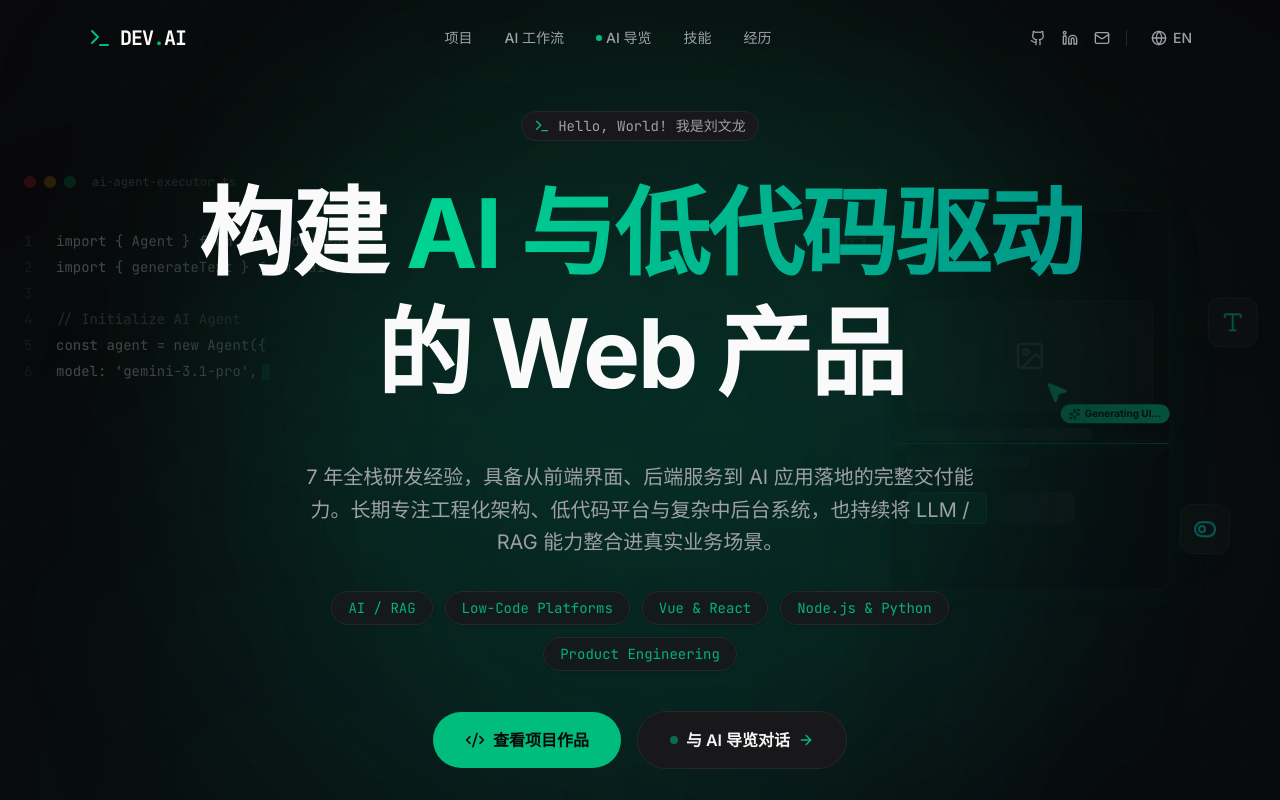
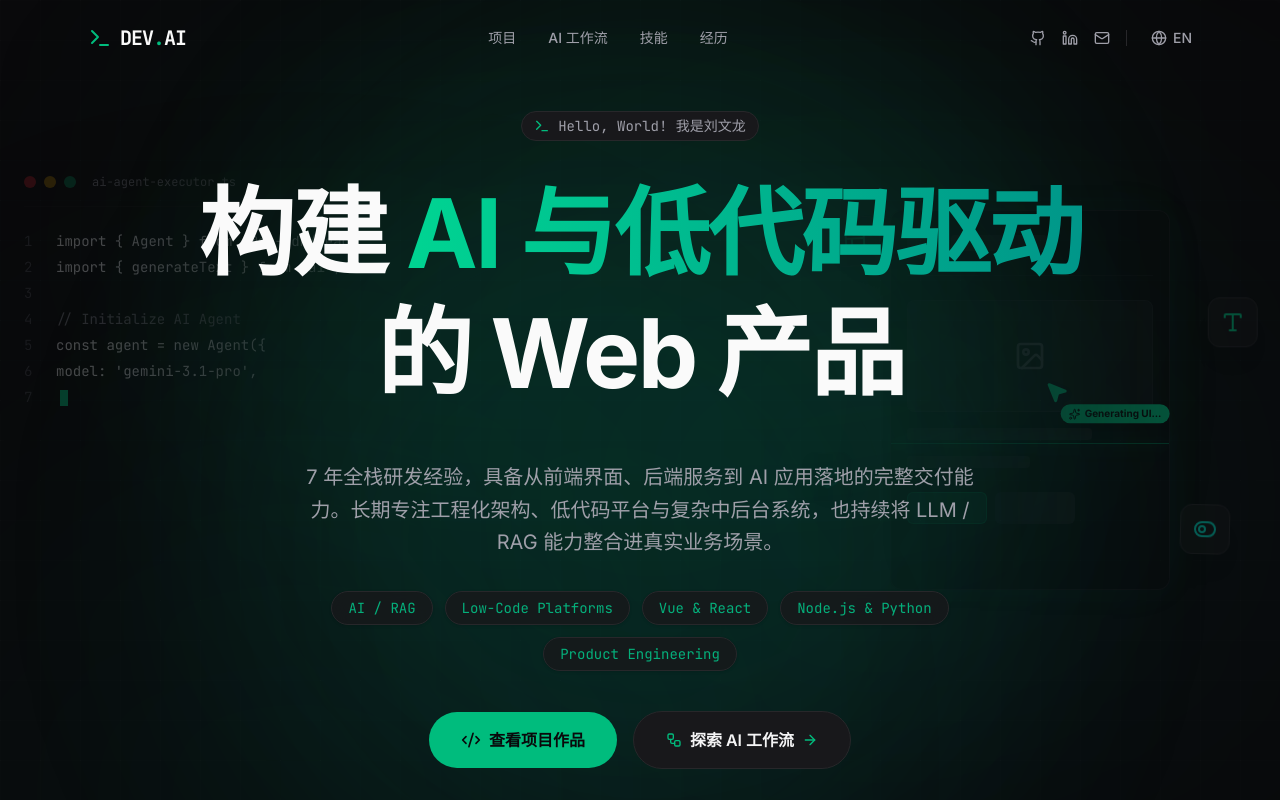
Before and after one commit to wloops/AI-Full-Stack-Portfolio, a Next.js app: page / in a window 1280 px wide. Shown: the top 800 px of the page. Built offline with nearby package versions, Linux system fonts and the light colour scheme.

Commit message:
feat: Refactor hero and navbar for AI workflow
Replaces the "Chat with AI Guide" CTA with "Explore AI Workflow" in the hero section and navigation. This change aligns the UI with the new AI Workflow section and removes the deprecated AI Chat component.

```diff
--- a/app/page.tsx
+++ b/app/page.tsx
@@ -5,7 +5,6 @@ import { HeroSection } from '@/components/hero';
 import { SkillsSection } from '@/components/skills';
 import { ExperienceSection } from '@/components/experience';
 import { ProjectsSection } from '@/components/projects';
-import { AiChatSection } from '@/components/ai-chat';
 import { AiWorkflow } from '@/components/ai-workflow';
 import { useLanguage } from '@/components/language-provider';
 
@@ -28,7 +27,6 @@ export default function Home() {
         <Navbar />
         <HeroSection />
         <ProjectsSection />
-        <AiChatSection />
         <SkillsSection />
         <ExperienceSection />
         <AiWorkflow lang={lang} />
--- a/components/hero.tsx
+++ b/components/hero.tsx
@@ -2,7 +2,7 @@
 
 import { motion, useMotionValue, useMotionTemplate } from 'motion/react';
 import { MouseEvent } from 'react';
-import { ArrowRight, Github, Linkedin, Mail, Terminal, Code2 } from 'lucide-react';
+import { ArrowRight, Github, Linkedin, Mail, Terminal, Code2, Workflow } from 'lucide-react';
 import { useLanguage } from '@/components/language-provider';
 import { ScrambleText } from '@/components/scramble-text';
 import { AICodingEffect } from '@/components/ai-coding-effect';
@@ -156,8 +156,8 @@ export function HeroSection() {
             </span>
           </a>
 
-          <a href="#ai-interview" className="px-8 py-4 bg-zinc-900 border border-zinc-800 hover:border-emerald-500/50 text-zinc-100 font-semibold rounded-full transition-all hover:bg-zinc-800 flex items-center gap-2 group">
-            <span className="w-2 h-2 rounded-full bg-emerald-500 animate-pulse" />
+          <a href="#workflow" className="px-8 py-4 bg-zinc-900 border border-zinc-800 hover:border-emerald-500/50 text-zinc-100 font-semibold rounded-full transition-all hover:bg-zinc-800 flex items-center gap-2 group">
+            <Workflow className="w-4 h-4 text-emerald-500" />
             <span>{t.hero.btn2}</span>
             <ArrowRight className="w-4 h-4 group-hover:translate-x-1 transition-transform text-emerald-500" />
           </a>
--- a/components/navbar.tsx
+++ b/components/navbar.tsx
@@ -37,10 +37,6 @@ export function Navbar() {
         <div className="hidden md:flex items-center gap-8 text-sm font-medium text-zinc-400">
           <a href="#projects" className="hover:text-emerald-400 transition-colors">{t.nav.projects}</a>
           <a href="#workflow" className="hover:text-emerald-400 transition-colors">{t.nav.workflow}</a>
-          <a href="#ai-interview" className="hover:text-emerald-400 transition-colors flex items-center gap-1">
-            <span className="w-1.5 h-1.5 rounded-full bg-emerald-500 animate-pulse"></span>
-            {t.nav.chat}
-          </a>
           <a href="#skills" className="hover:text-emerald-400 transition-colors">{t.nav.skills}</a>
           <a href="#experience" className="hover:text-emerald-400 transition-colors">{t.nav.experience}</a>
         </div>
--- a/lib/i18n.ts
+++ b/lib/i18n.ts
@@ -11,7 +11,7 @@ export const dict = {
       desc: '7 年全栈研发经验，具备从前端界面、后端服务到 AI 应用落地的完整交付能力。长期专注工程化架构、低代码平台与复杂中后台系统，也持续将 LLM / RAG 能力整合进真实业务场景。',
       tags: ['AI / RAG', 'Low-Code Platforms', 'Vue & React', 'Node.js & Python', 'Product Engineering'],
       btn1: '查看项目作品',
-      btn2: '与 AI 导览对话',
+      btn2: '探索 AI 工作流',
       socials: {
         github: 'https://github.com',
         linkedin: 'https://linkedin.com',
@@ -200,7 +200,7 @@ export const dict = {
       desc: '7 years of full-stack R&D experience, with complete delivery capabilities from frontend interfaces and backend services to AI application implementation. Long-term focus on engineering architecture, low-code platforms, and complex middle/back-office systems, while continuously integrating LLM/RAG capabilities into real business scenarios.',
       tags: ['AI / RAG', 'Low-Code Platforms', 'Vue & React', 'Node.js & Python', 'Product Engineering'],
       btn1: 'View Project Works',
-      btn2: 'Chat with AI Guide',
+      btn2: 'Explore AI Workflow',
       socials: {
         github: 'https://github.com',
         linkedin: 'https://linkedin.com',
```
